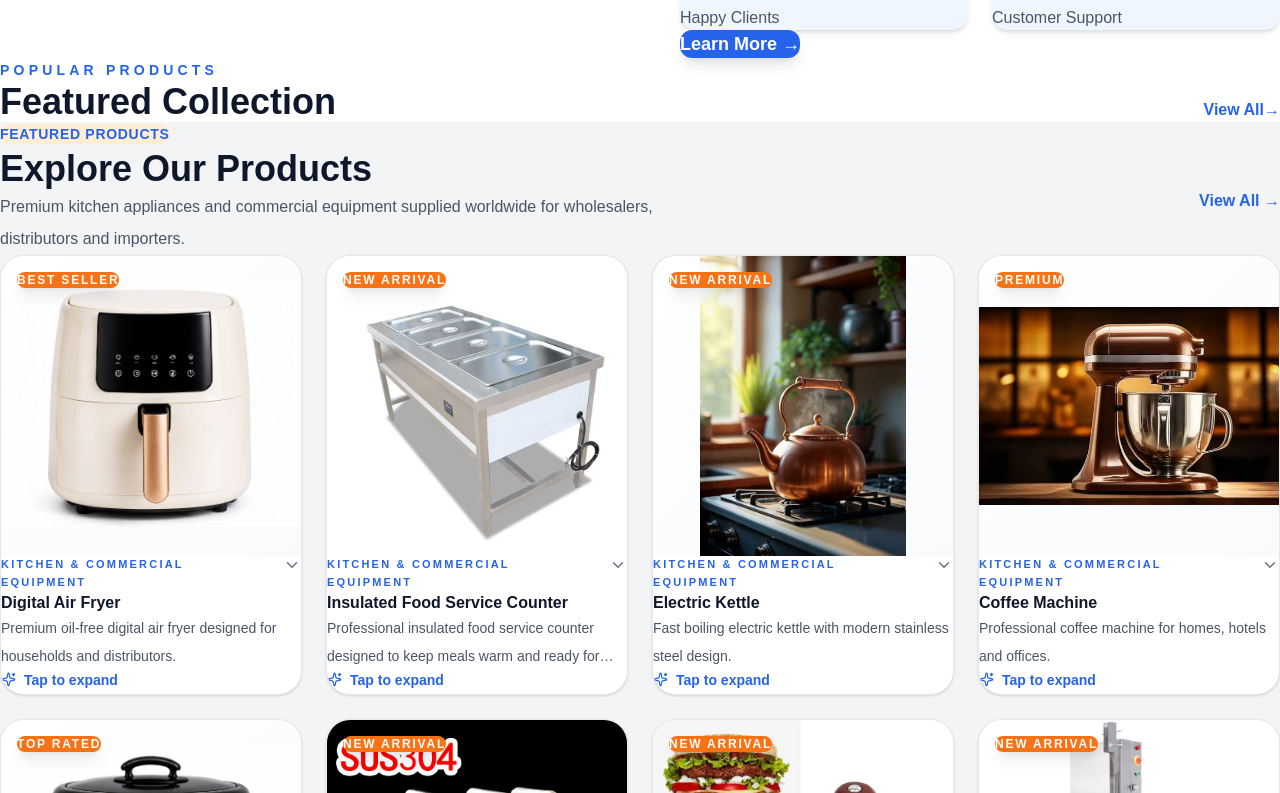
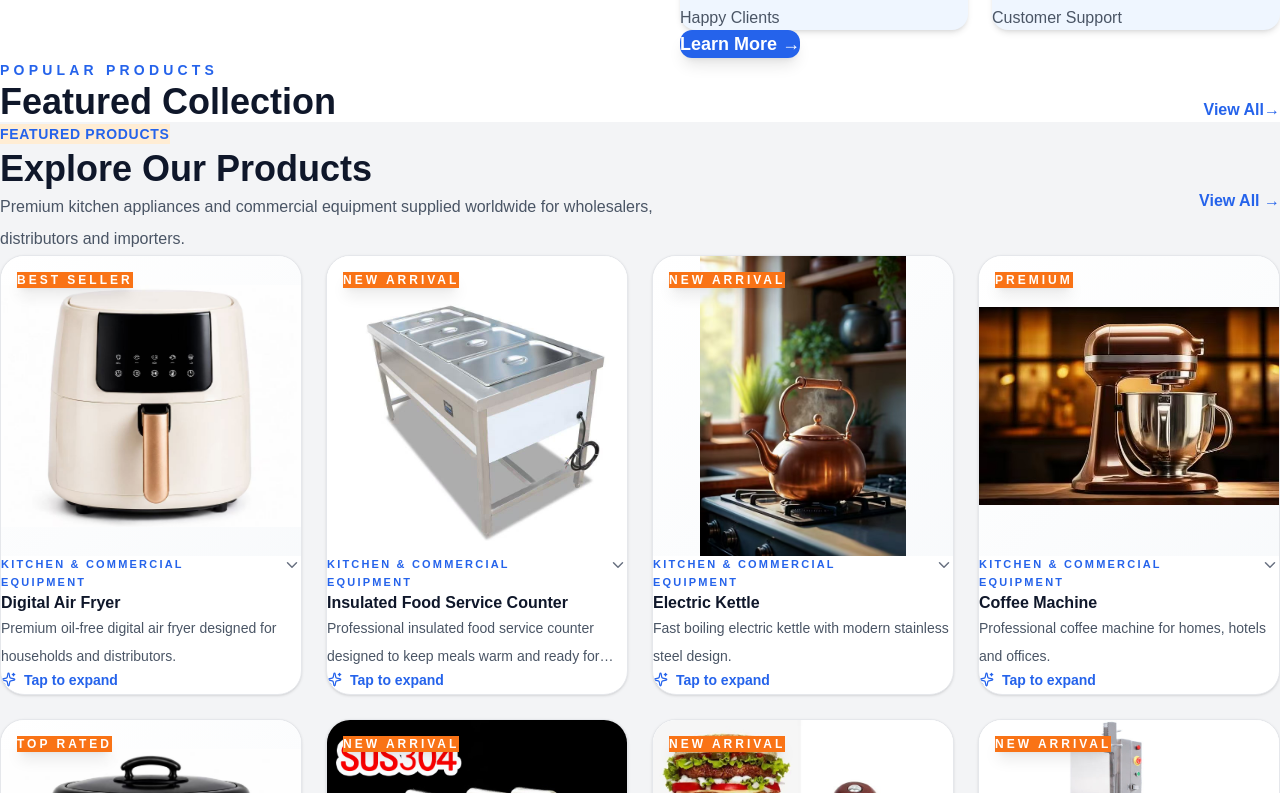
Before and after one commit to zgsgf54w5p-gif/HENGYANG-STAN-TRADE, a Next.js app: page / in a window 1280 px wide. Shown: the part 1487-2280 px from the top of the page. Built offline with nearby package versions, Linux system fonts and the light colour scheme.

Commit message:
Update ProductGrid.tsx

```diff
--- a/components/ProductGrid.tsx
+++ b/components/ProductGrid.tsx
@@ -18,7 +18,9 @@ export default function ProductGrid() {
   const [expandedSlug, setExpandedSlug] = useState<string | null>(null);
 
   const toggleExpanded = (slug: string) => {
-    setExpandedSlug((current) => (current === slug ? null : slug));
+    setExpandedSlug((current) =>
+      current === slug ? null : slug
+    );
   };
 
   return (
@@ -29,12 +31,9 @@ export default function ProductGrid() {
 
         <div className="mb-12">
 
-
-          <span className="inline-flex items-center rounded-full bg-orange-100 px-5 py-3 text-sm font-bold uppercase tracking-wider text-[#2563EB]">
+          <span className="inline-flex items-center bg-orange-100 px-5 py-3 text-sm font-bold uppercase tracking-wider text-[#2563EB]">
             Featured Products
           </span>
-
-
 
 
           <div className="mt-6 flex items-center justify-between">
@@ -53,8 +52,6 @@ export default function ProductGrid() {
             </div>
 
 
-
-
             <Link
               href="/products"
               className="hidden font-semibold text-[#2563EB] transition hover:text-orange-600 md:block"
@@ -66,8 +63,6 @@ export default function ProductGrid() {
           </div>
 
         </div>
-
-
 
 
 
@@ -103,8 +98,6 @@ export default function ProductGrid() {
               >
 
 
-
-
                 <button
 
                   type="button"
@@ -116,24 +109,18 @@ export default function ProductGrid() {
                 >
 
 
-
-
                   <div className="relative flex aspect-square items-center justify-center bg-linear-to-br from-white to-slate-50 p-5">
-
 
 
                     {product.badge && (
 
-                      <span className="absolute left-4 top-4 z-10 inline-flex items-center rounded-full bg-[#F97316] px-6 py-3 text-xs font-black uppercase tracking-[0.15em] text-white shadow-lg">
+                      <span className="absolute left-4 top-4 z-10 bg-[#F97316] px-6 py-3 text-xs font-black uppercase tracking-[0.25em] text-white shadow-lg">
 
                         {product.badge}
 
                       </span>
 
                     )}
-
-
-
 
 
 
@@ -150,7 +137,6 @@ export default function ProductGrid() {
                       className="h-full w-full object-contain transition duration-500 group-hover:scale-105"
 
                     />
-
 
 
                   </div>
@@ -175,7 +161,6 @@ export default function ProductGrid() {
                         </p >
 
 
-
                         <h3 className="mt-3 text-base font-bold leading-snug text-[#0F172A] line-clamp-2">
 
                           {product.name}
@@ -184,8 +169,6 @@ export default function ProductGrid() {
 
 
                       </div>
-
-
 
 
                       <ChevronDown
@@ -203,15 +186,11 @@ export default function ProductGrid() {
 
 
 
-
-
                     <p className="mt-4 line-clamp-2 text-sm leading-7 text-gray-600">
 
                       {product.description}
 
                     </p >
-
-
 
 
 
@@ -246,7 +225,6 @@ export default function ProductGrid() {
                     >
 
 
-
                       <div className="space-y-5 p-6">
 
 
@@ -272,16 +250,13 @@ export default function ProductGrid() {
 
 
                               <p className="mt-2 text-sm font-bold text-[#0F172A]">
-
                                 {product.moq}
-
                               </p >
 
 
                             </div>
 
                           )}
-
 
 
 
@@ -306,9 +281,7 @@ export default function ProductGrid() {
 
 
                               <p className="mt-2 text-sm font-bold text-[#0F172A]">
-
                                 {product.voltage}
-
                               </p >
 
 
@@ -339,13 +312,11 @@ export default function ProductGrid() {
 
 
 
-
                               <p className="mt-2 text-sm font-bold text-[#0F172A]">
 
                                 {product.capacity}
 
                               </p >
-
 
 
                             </div>
@@ -370,24 +341,16 @@ export default function ProductGrid() {
                             <ShieldCheck size={16} />
 
                             <span className="text-sm font-semibold">
-
                               Factory direct • export quality
-
                             </span>
-
 
                           </div>
 
 
 
-
-
                           <p className="mt-3 text-sm leading-7 text-gray-600">
-
                             Ready for wholesale orders, private-label projects, and international sourcing support.
-
                           </p >
-
 
 
                         </div>
@@ -399,7 +362,6 @@ export default function ProductGrid() {
 
 
                         <div className="flex flex-wrap gap-3">
-
 
 
                           <Link
@@ -423,7 +385,6 @@ export default function ProductGrid() {
 
 
 
-
                           <Link
 
                             href="/quote"
@@ -440,9 +401,7 @@ export default function ProductGrid() {
 
 
 
-
                         </div>
-
 
 
 
@@ -452,9 +411,7 @@ export default function ProductGrid() {
 
                     </motion.div>
 
-
                   )}
-
 
                 </AnimatePresence>
 
```
